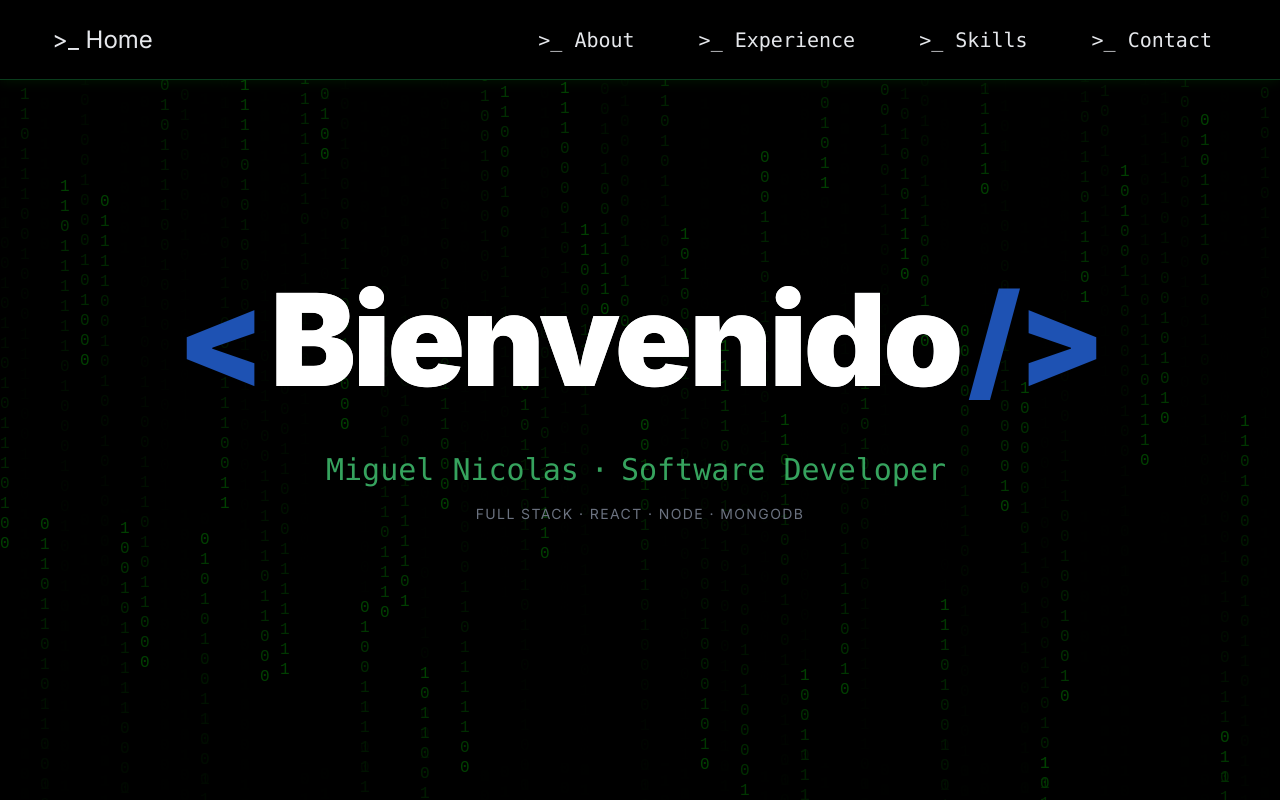
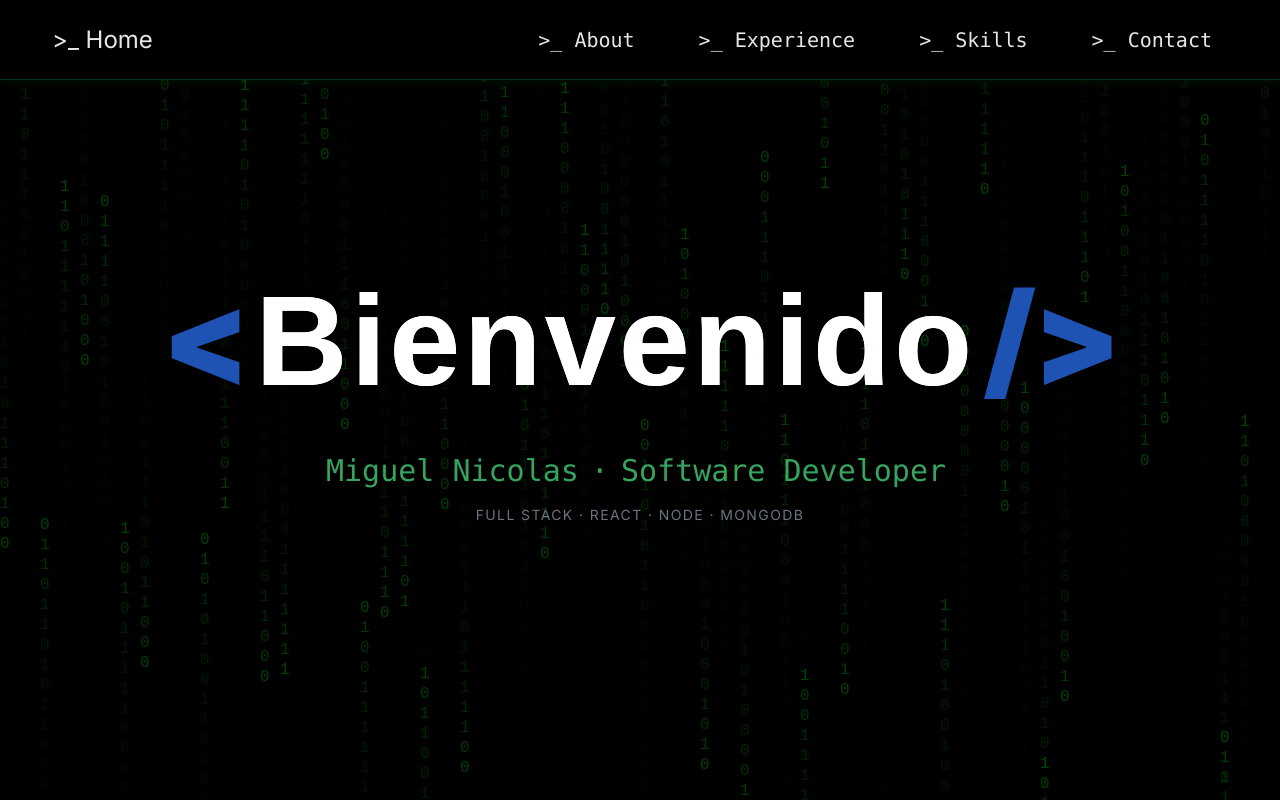
Before and after one commit to RudeusGrayrat/Portafolio, a Next.js app: page / in a window 1280 px wide. Built offline with nearby package versions, Linux system fonts and the light colour scheme.

Commit message:
repsonsive

```diff
--- a/src/components/Landing/Landing.tsx
+++ b/src/components/Landing/Landing.tsx
@@ -5,11 +5,16 @@ export default function Landing() {
         <div className="relative flex flex-col h-screen justify-center items-center ">
             <Link
                 href="/about"
-                className="group relative text-5xl sm:text-9xl text-white cursor-pointer font-black tracking-tight"
+                className="group relative text-4xl sm:text-9xl text-white cursor-pointer font-black tracking-tight"
             >
                 <span className="relative">
                     <span className="text-[#1e52b3] group-hover:text-[#3a7fd1] transition-colors mr-2">{"<"}</span>
-                    <span className="bg-gradient-to-r from-white to-gray-300 bg-clip-text  transition-all duration-500">
+                    <span style={{
+                        fontFamily: "'Exo', sans-serif",
+                        fontWeight: 700,
+                        letterSpacing: "3px",
+                    }} className="bg-gradient-to-r whitespace-nowrap
+                     from-white to-gray-300 bg-clip-text  transition-all duration-500">
                         Bienvenido
                     </span>
                     <span className="text-[#1e52b3] group-hover:text-[#3a7fd1] transition-colors ml-2">{"/>"}</span>
```
